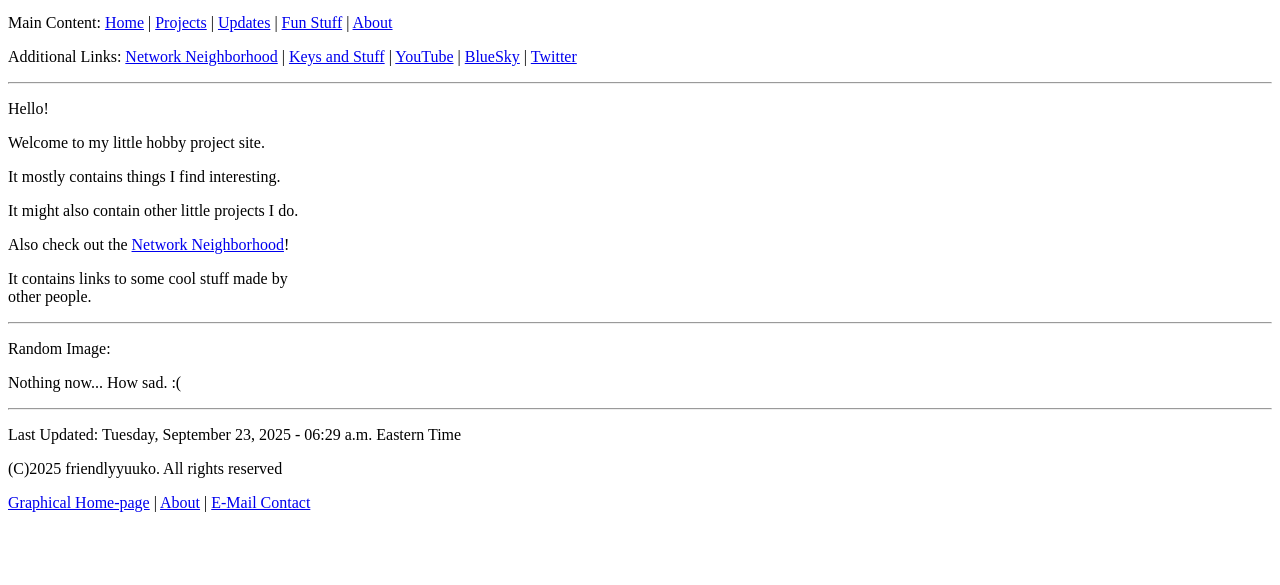
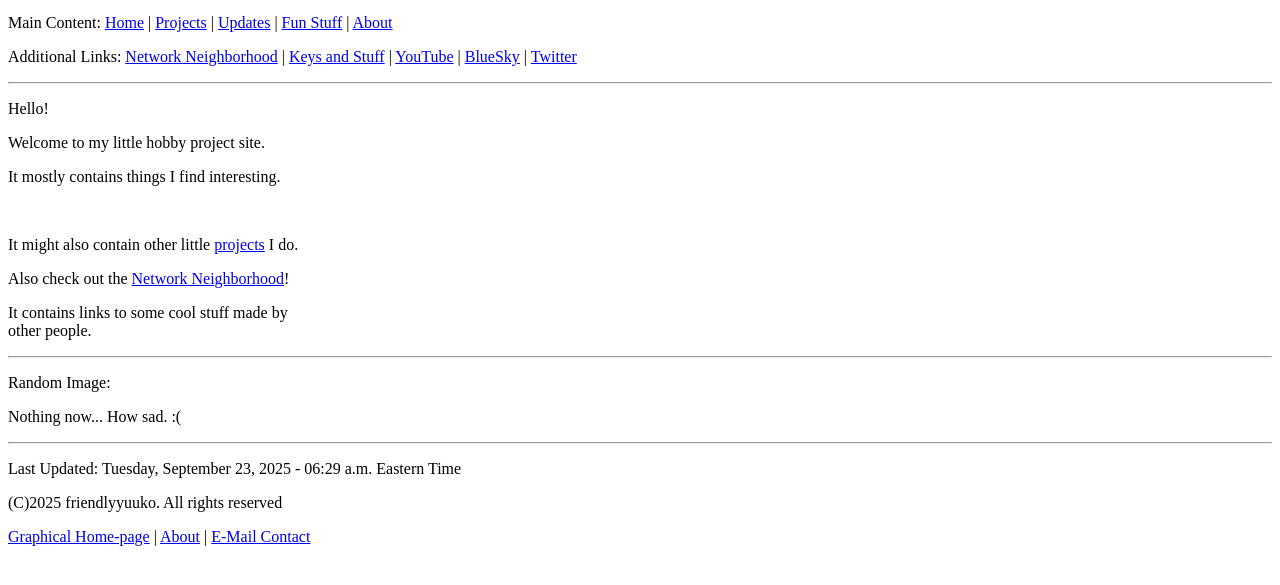
Before and after one commit to friendlyyuuko/friendlyyuuko.github.io, a plain HTML site: page default_text.htm in a window 1280 px wide. Shown: the part 53-638 px from the top of the page. Drawn offline with Linux system fonts and the light colour scheme.

Commit message:
Consistency commit
Make sure default text (terminal friendly version) is actually up-to-date to graphical version.

```diff
--- a/default_text.htm
+++ b/default_text.htm
@@ -7,7 +7,7 @@
 <!--The HTML is super basic so DOS, Unix terminals and older browsers can still browse the homepage.-->
 <!--For context, this page in Lynx (a terminal web browser for Linux.) displays the page perfectly with no defects.-->
 <!--For really old browsers, we cannot safely assume they support the modern styles used on the full homepage.-->
-<!--Older browsers - (w95-era and before the founding of W3C in 1994) had wildly different HTML implementations and standards.-->
+<!--Older browsers - (w95-era and before the founding of W3C in 1994) had different HTML implementations and standards.-->
 <h3>Welcome to friendlyYuuko's Homepage.</h3>
 <hr>
 <p>Main Content: <a href=./index.htm>Home</a> | <a href=./projects.htm>Projects</a> | <a href=./updates.htm>Updates</a> | <a href=./funstuff.htm>Fun Stuff</a> | <a href=./about.htm>About</a></p>
@@ -16,7 +16,8 @@
 <p>Hello!</p>
 <p>Welcome to my little hobby project site.</p>
 <p>It mostly contains things I find interesting.</p>
-<p>It might also contain other little projects I do.</p>
+<br>
+<p>It might also contain other little <a href=./projects.htm>projects</a> I do.</p>
 <p>Also check out the <a href=./nethood.htm>Network Neighborhood</a>!</p>
 <p>It contains links to some cool stuff made by<br>other people.</p>
 <hr>
```
